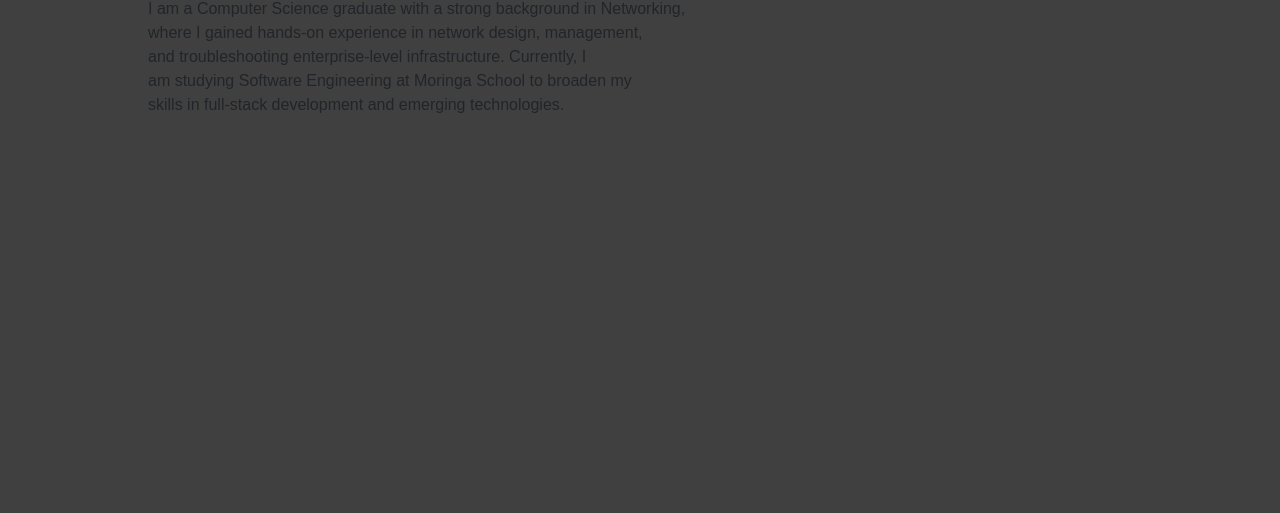
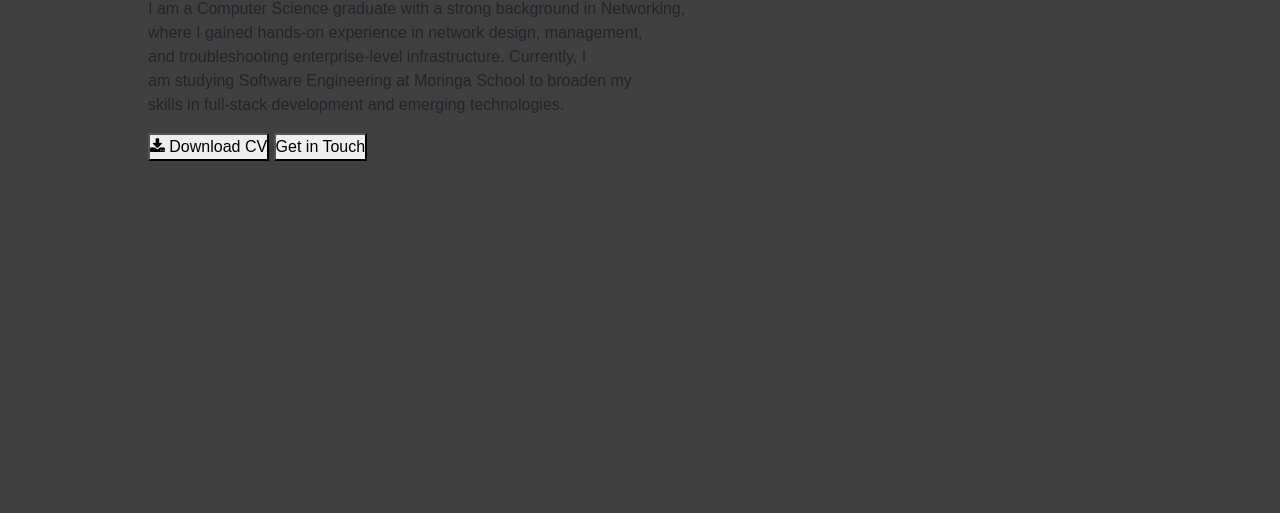
Before and after one commit to jeshiwani-sudo/phase-0-my-portfolio, a plain HTML site: page index.html in a window 1280 px wide. Shown: the part 287-800 px from the top of the page. Drawn offline with nearby package versions, Linux system fonts and the light colour scheme.

Commit message:
add buttons

```diff
--- a/index.html
+++ b/index.html
@@ -7,6 +7,7 @@
     <link rel="stylesheet" href="./css/style.css">
     <link href="https://fonts.googleapis.com/css2?family=Lato:wght@400;700&family=Montserrat:wght@600;800&display=swap" rel="stylesheet">
     <link href="https://cdn.jsdelivr.net/npm/bootstrap@5.3.8/dist/css/bootstrap.min.css" rel="stylesheet" integrity="sha384-sRIl4kxILFvY47J16cr9ZwB07vP4J8+LH7qKQnuqkuIAvNWLzeN8tE5YBujZqJLB" crossorigin="anonymous">
+    <link rel="stylesheet" href="https://cdnjs.cloudflare.com/ajax/libs/font-awesome/4.7.0/css/font-awesome.min.css">
 </head>
 <body>
     <div class="banner">
@@ -32,8 +33,14 @@
                     <br> am studying Software Engineering at Moringa School to broaden my
                     <br> skills in full-stack development and emerging technologies.
                 </p>
+                <button type="button"><i class="fa fa-download"></i> Download CV</button>
+                <button type="button">Get in Touch</button>
+
             </section>
         </div>
+
+
+
     </div>
     <script src="https://cdn.jsdelivr.net/npm/@popperjs/core@2.11.8/dist/umd/popper.min.js" integrity="sha384-I7E8VVD/ismYTF4hNIPjVp/Zjvgyol6VFvRkX/vR+Vc4jQkC+hVqc2pM8ODewa9r" crossorigin="anonymous"></script>
     <script src="https://cdn.jsdelivr.net/npm/bootstrap@5.3.8/dist/js/bootstrap.min.js" integrity="sha384-G/EV+4j2dNv+tEPo3++6LCgdCROaejBqfUeNjuKAiuXbjrxilcCdDz6ZAVfHWe1Y" crossorigin="anonymous"></script>
```
